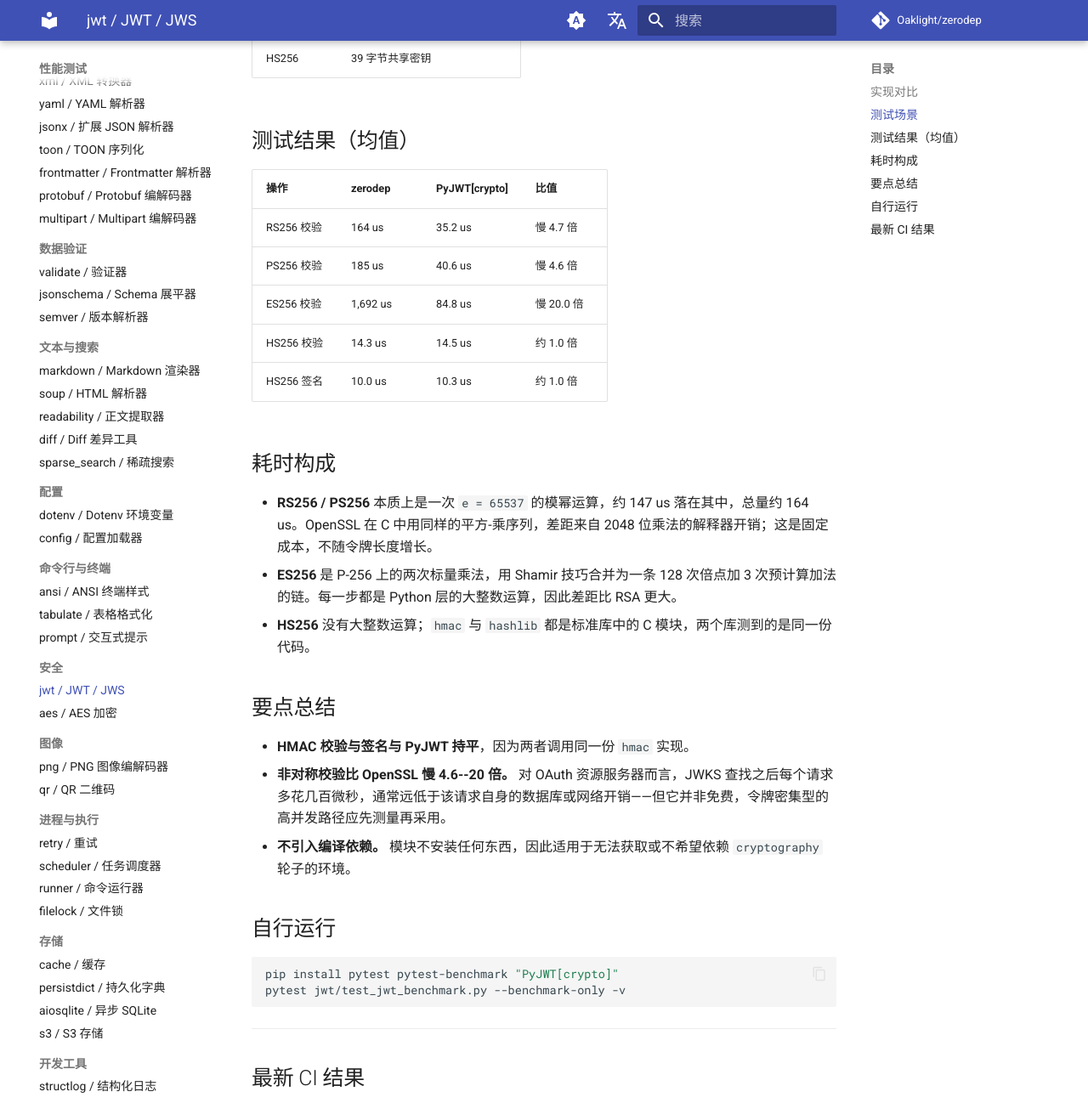
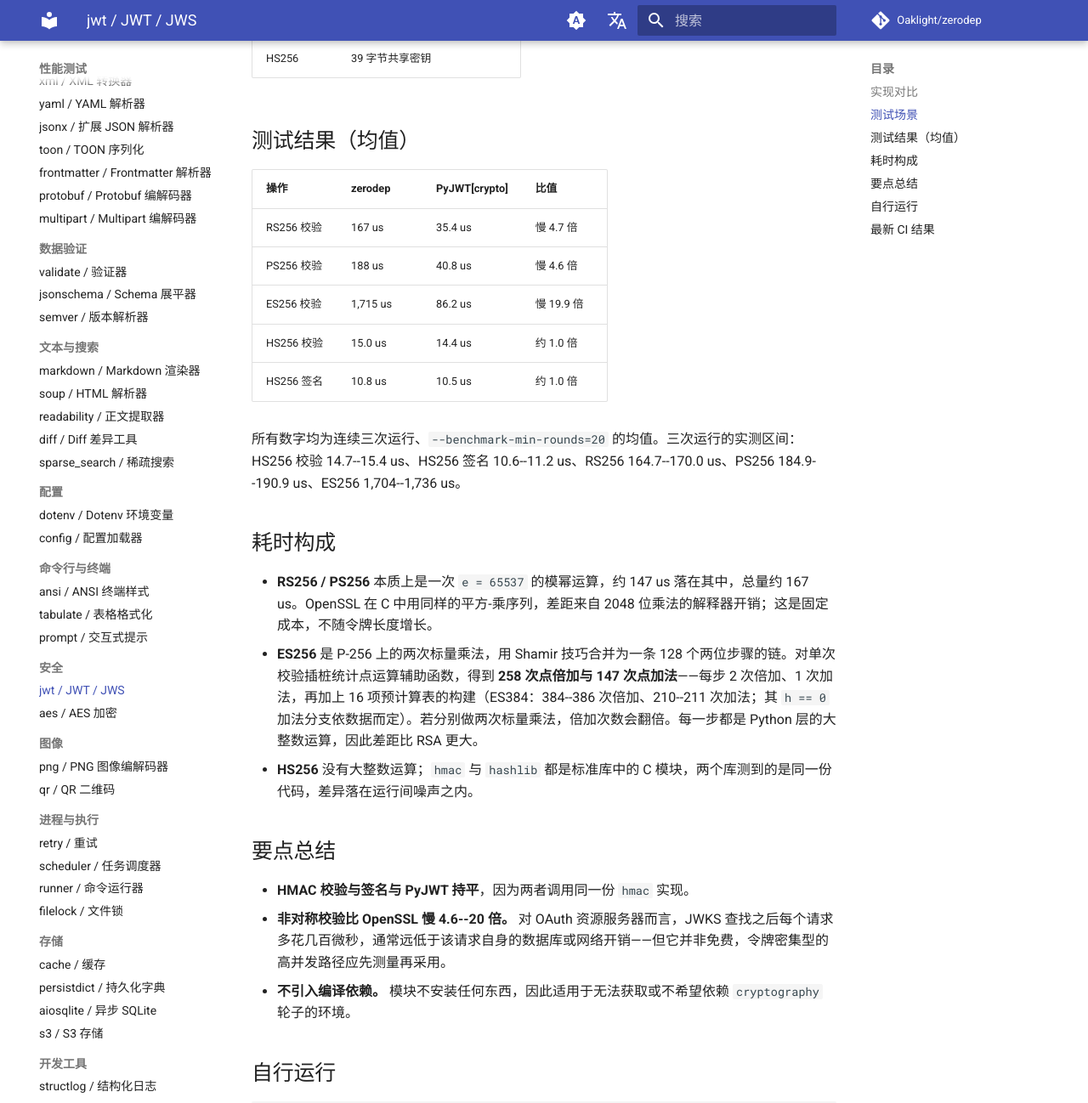
Before and after one commit to Oaklight/zerodep, an MkDocs documentation site: the page built from docs/benchmarks/jwt.md, in a window 1280 px wide and 1400 px high, scrolled down 1028 px, cut to the strip 0-1298 px from the top of the window. Shown: the whole strip at 85% size. Built offline with MkDocs 1.6.1 and Material for MkDocs 9.7.7, drawn with Linux system fonts in a browser that asks for light colours; comment, search, counter and statistics services are not loaded.

Commit message:
docs(jwt): 修正性能页算术并补充加固说明 (#312、#313 评审)
- ES256 点运算：P-256 单次校验为 258 次倍加、147 次加法（对辅助函数插桩
  统计）；ES384 依签名而异（384--386 / 210--211），因其 `h == 0` 加法分支
  与数据相关。
- 性能表改为三次运行均值并给出实测区间，替换单次运行数字与过于乐观的取整。
- 模块页：拒绝 PEM/OpenSSH 密钥；说明 2048 位下限由 `key_from_jwk()` 这一层
  执行；拒绝 `crit`；非有限 NumericDate 与深层嵌套 JSON 抛出 DecodeError；
  异常树加入新类。
- 更新日志：jwt 条目补充上述加固。
- 清单记录 last_updated 后重新生成索引。

```diff
--- a/docs/benchmarks/jwt.md
+++ b/docs/benchmarks/jwt.md
@@ -31,17 +31,19 @@ zerodep JWT 与 [`PyJWT[crypto]`](https://pypi.org/project/PyJWT/)（通过 `cry
 
 | 操作 | zerodep | PyJWT[crypto] | 比值 |
 |------|---------|---------------|------|
-| RS256 校验 | 164 us | 35.2 us | 慢 4.7 倍 |
-| PS256 校验 | 185 us | 40.6 us | 慢 4.6 倍 |
-| ES256 校验 | 1,692 us | 84.8 us | 慢 20.0 倍 |
-| HS256 校验 | 14.3 us | 14.5 us | 约 1.0 倍 |
-| HS256 签名 | 10.0 us | 10.3 us | 约 1.0 倍 |
+| RS256 校验 | 167 us | 35.4 us | 慢 4.7 倍 |
+| PS256 校验 | 188 us | 40.8 us | 慢 4.6 倍 |
+| ES256 校验 | 1,715 us | 86.2 us | 慢 19.9 倍 |
+| HS256 校验 | 15.0 us | 14.4 us | 约 1.0 倍 |
+| HS256 签名 | 10.8 us | 10.5 us | 约 1.0 倍 |
+
+所有数字均为连续三次运行、`--benchmark-min-rounds=20` 的均值。三次运行的实测区间：HS256 校验 14.7--15.4 us、HS256 签名 10.6--11.2 us、RS256 164.7--170.0 us、PS256 184.9--190.9 us、ES256 1,704--1,736 us。
 
 ## 耗时构成
 
-- **RS256 / PS256** 本质上是一次 `e = 65537` 的模幂运算，约 147 us 落在其中，总量约 164 us。OpenSSL 在 C 中用同样的平方-乘序列，差距来自 2048 位乘法的解释器开销；这是固定成本，不随令牌长度增长。
-- **ES256** 是 P-256 上的两次标量乘法，用 Shamir 技巧合并为一条 128 次倍点加 3 次预计算加法的链。每一步都是 Python 层的大整数运算，因此差距比 RSA 更大。
-- **HS256** 没有大整数运算；`hmac` 与 `hashlib` 都是标准库中的 C 模块，两个库测到的是同一份代码。
+- **RS256 / PS256** 本质上是一次 `e = 65537` 的模幂运算，约 147 us 落在其中，总量约 167 us。OpenSSL 在 C 中用同样的平方-乘序列，差距来自 2048 位乘法的解释器开销；这是固定成本，不随令牌长度增长。
+- **ES256** 是 P-256 上的两次标量乘法，用 Shamir 技巧合并为一条 128 个两位步骤的链。对单次校验插桩统计点运算辅助函数，得到 **258 次点倍加与 147 次点加法**——每步 2 次倍加、1 次加法，再加上 16 项预计算表的构建（ES384：384--386 次倍加、210--211 次加法；其 `h == 0` 加法分支依数据而定）。若分别做两次标量乘法，倍加次数会翻倍。每一步都是 Python 层的大整数运算，因此差距比 RSA 更大。
+- **HS256** 没有大整数运算；`hmac` 与 `hashlib` 都是标准库中的 C 模块，两个库测到的是同一份代码，差异落在运行间噪声之内。
 
 ## 要点总结
 
```
Also changed, not shown: docs/changelog.md (+1 -1 lines), docs/modules/index.md (+1 -1 lines), docs/modules/jwt.md (+11 -4 lines).
